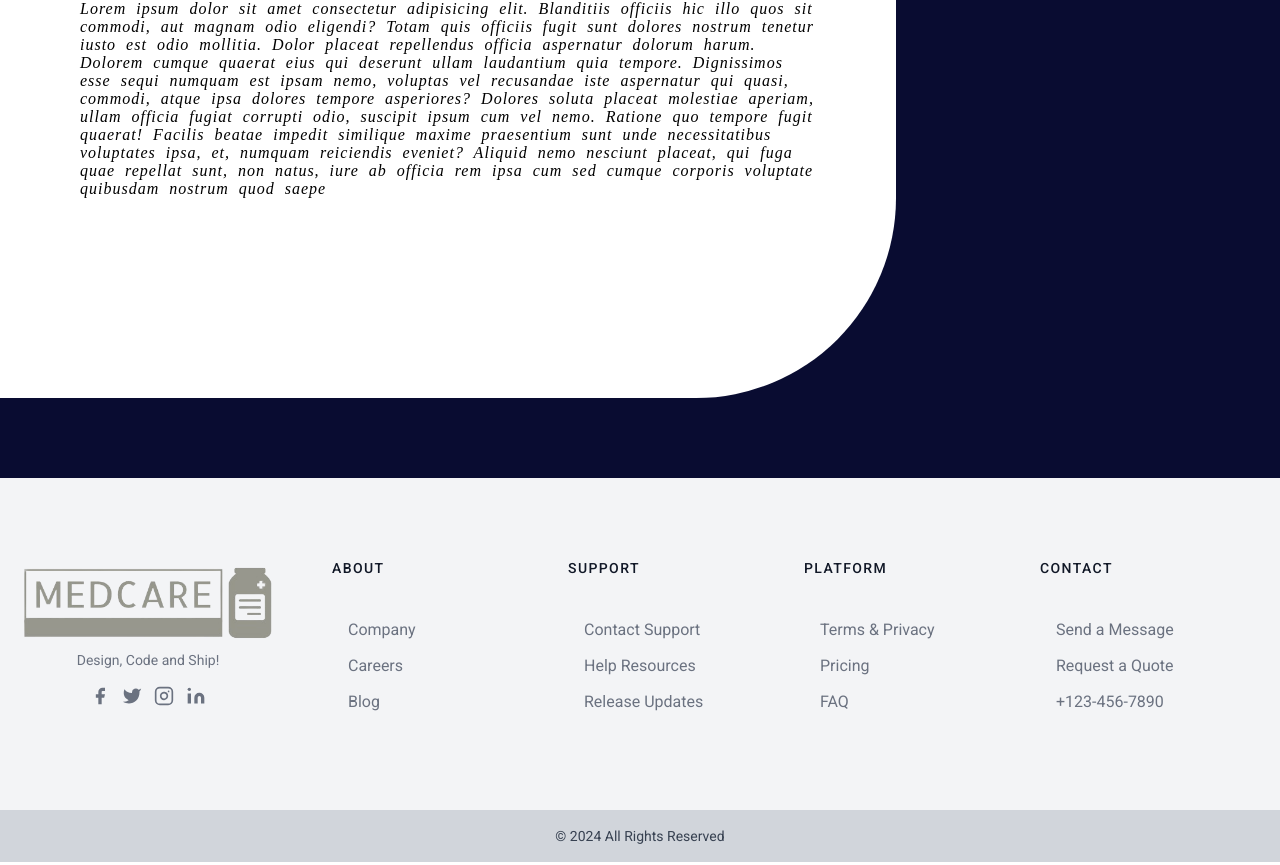
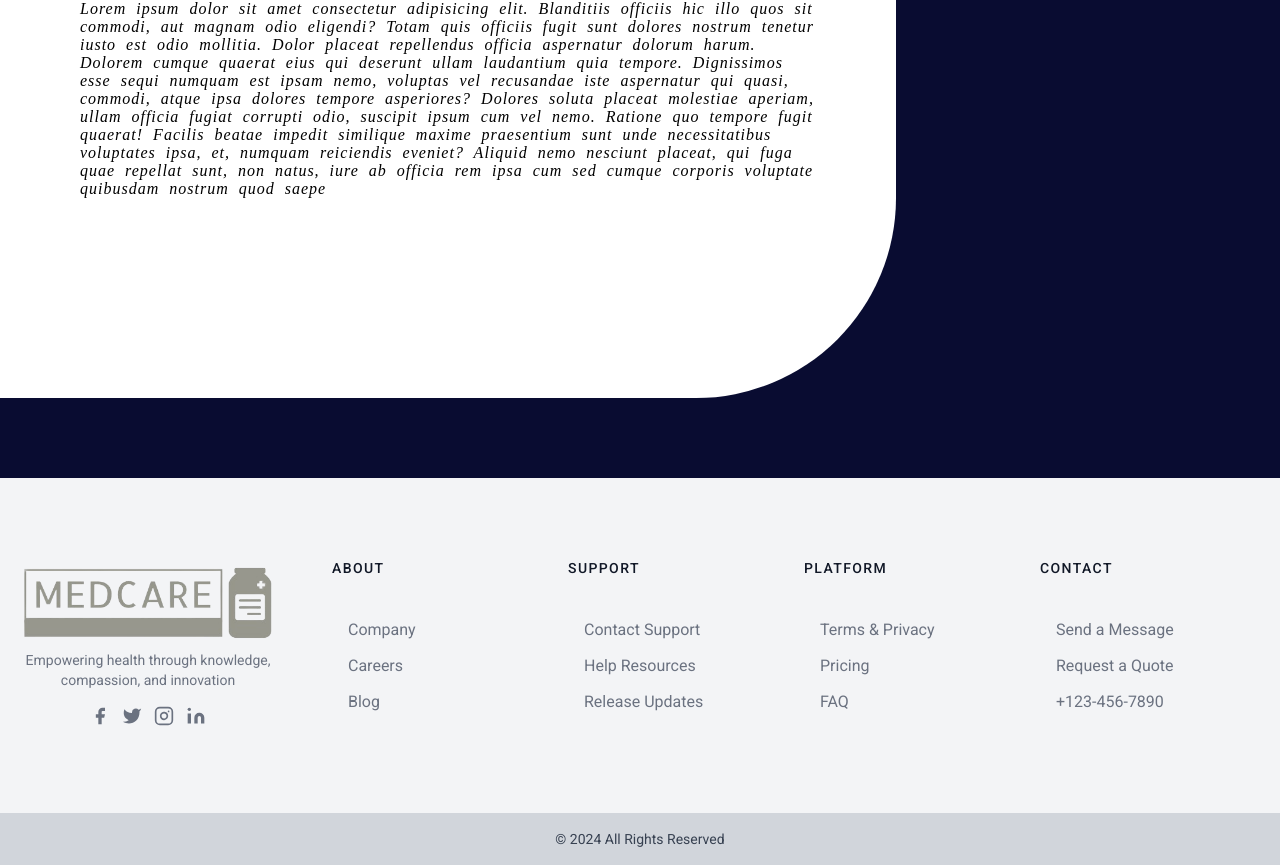
Before and after one commit to BTANISHA11/medcare, a React (Create React App) app: page / in a window 1280 px wide. Shown: the part 1739-2604 px from the top of the page. Built offline with nearby package versions, Linux system fonts and the light colour scheme; no server answers.

Commit message:
Updated Footer

```diff
--- a/src/components/Footer.jsx
+++ b/src/components/Footer.jsx
@@ -8,7 +8,7 @@
           <a className="flex items-center justify-center font-medium text-gray-900 title-font md:justify-center">
             <img src={logo} alt="logo" />
           </a>
-          <p className="mt-2 text-sm text-gray-500">Design, Code and Ship!</p>
+          <p className="mt-2 text-sm text-gray-500">Empowering health through knowledge, compassion, and innovation</p>
           <div className="mt-4">
             <span className="inline-flex justify-center mt-2 sm:ml-auto sm:mt-0 sm:justify-start">
               <a className="text-gray-500 cursor-pointer hover:text-gray-700">
```
